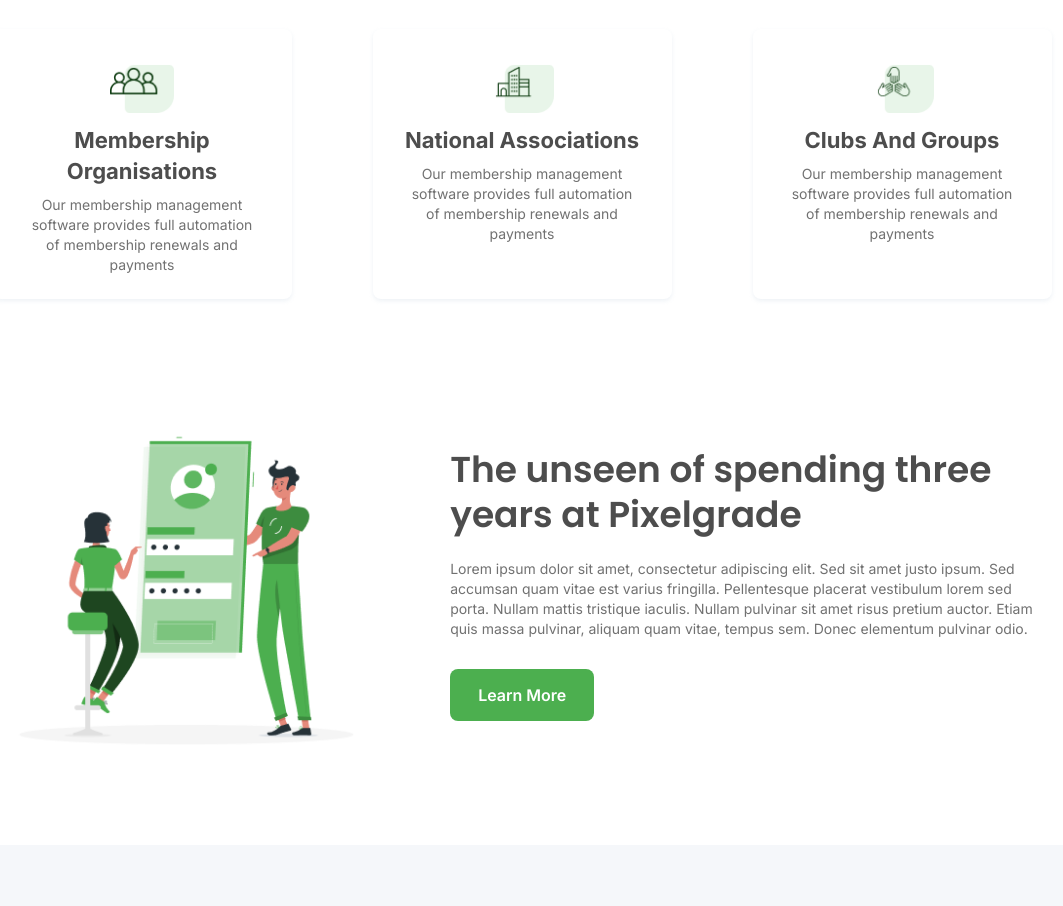
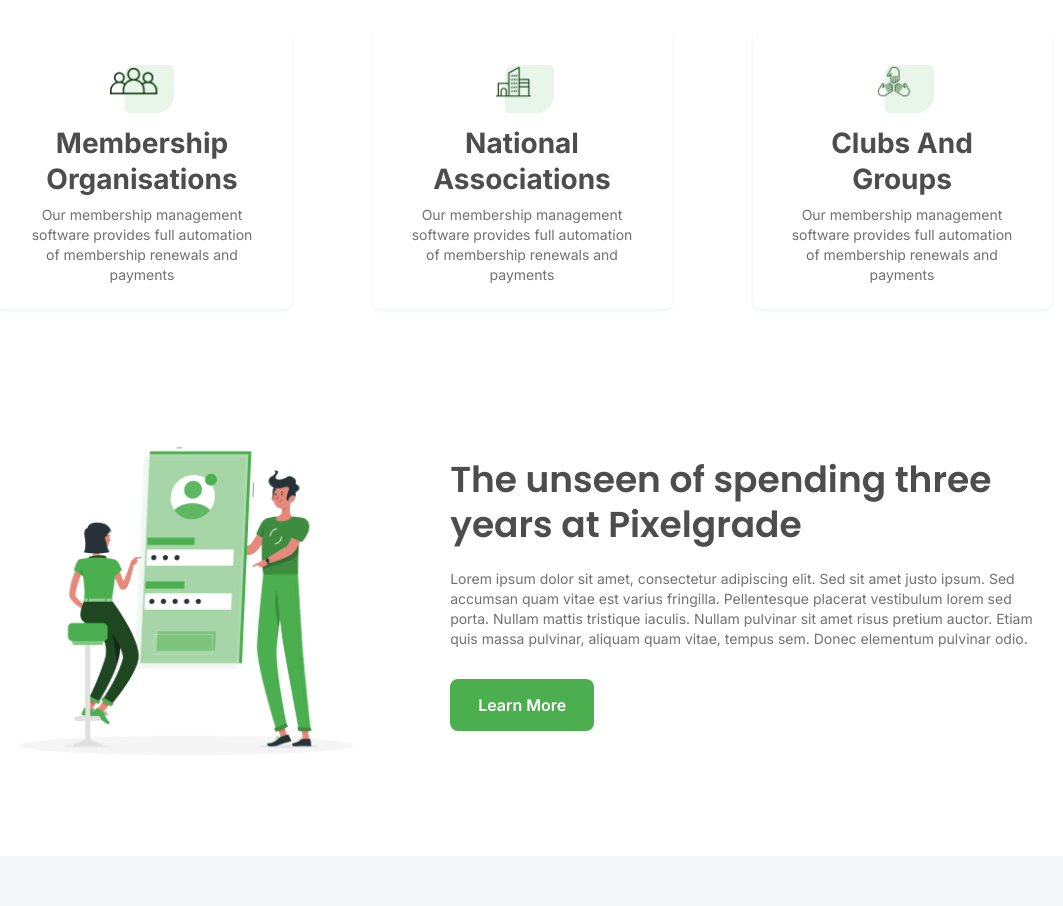
Before and after one commit to athulyamanoj33/nexcent-landing-page, a plain HTML site: page index.html in a window 1280 px wide. Shown: the part 1140-2046 px from the top of the page, without its empty margins (118-1181 px from the left). Drawn offline with nearby package versions, Linux system fonts and the light colour scheme.

Commit message:
changed feature card h3 fontsize

```diff
--- a/style.css
+++ b/style.css
@@ -241,8 +241,8 @@
 .feature-card h3{
   font-family: var(--font-body);
   font-weight: 700;
-  font-size: 22px;
-  line-height: 1.4;
+  font-size: 28px;
+  line-height: 36px;
   text-align: center;
   margin: 0;
 }
```
